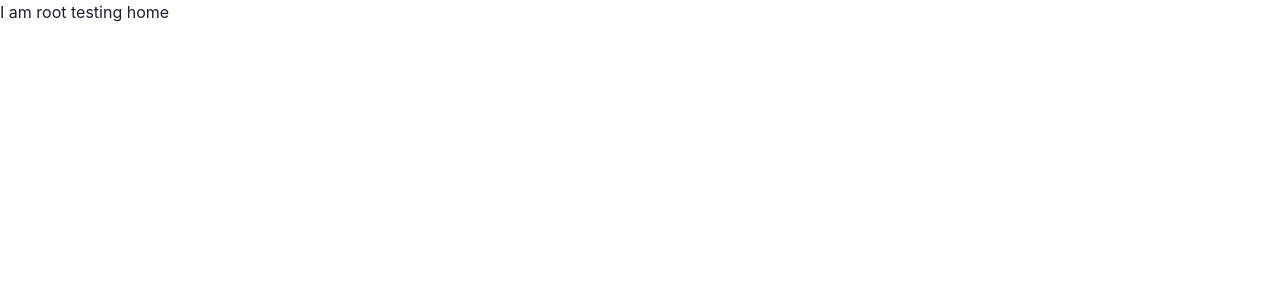
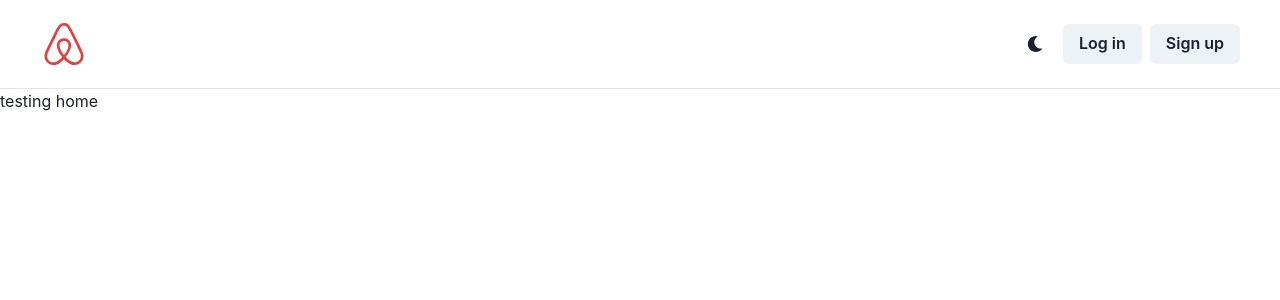
Before and after one commit to ashsh0412/airbnb-frontend, a React (Create React App) app: page / in a window 1280 px wide. Shown: the top 300 px of the page. Built offline with nearby package versions, Linux system fonts and the light colour scheme.

Commit message:
making header

```diff
--- a/package.json
+++ b/package.json
@@ -16,6 +16,7 @@
     "framer-motion": "^11.5.4",
     "react": "^18.3.1",
     "react-dom": "^18.3.1",
+    "react-icons": "^5.3.0",
     "react-router-dom": "^6.26.2",
     "react-scripts": "5.0.1",
     "typescript": "^4.9.5",
--- a/src/components/Root.tsx
+++ b/src/components/Root.tsx
@@ -1,9 +1,62 @@
+import {
+  Box,
+  Button,
+  HStack,
+  IconButton,
+  Input,
+  Modal,
+  ModalBody,
+  ModalCloseButton,
+  ModalContent,
+  ModalFooter,
+  ModalHeader,
+  ModalOverlay,
+  useDisclosure,
+  VStack,
+} from "@chakra-ui/react";
 import { Outlet } from "react-router-dom";
+import { FaAirbnb, FaMoon } from "react-icons/fa";
 
-export default function root() {
+export default function Root() {
+  const { isOpen, onClose, onOpen } = useDisclosure();
   return (
-    <h1>
-      I am root <Outlet />
-    </h1>
+    <Box>
+      <HStack
+        justifyContent={"space-between"}
+        py={"5"}
+        px={"10"}
+        borderBottomWidth={1}
+      >
+        <Box color="red.500">
+          <FaAirbnb size={"48"} />
+        </Box>
+        <HStack spacing={2}>
+          <IconButton
+            variant={"ghost"}
+            aria-label="Toggle dark mode"
+            icon={<FaMoon />}
+          />
+          <Button onClick={onOpen}>Log in </Button>
+          <Button>Sign up</Button>
+        </HStack>
+        <Modal onClose={onClose} isOpen={isOpen}>
+          <ModalOverlay />
+          <ModalContent>
+            <ModalHeader>Log in</ModalHeader>
+            <ModalCloseButton />
+            <ModalBody>
+              <VStack>
+                <Input variant={"filled"} placeholder="Username" />
+                <Input variant={"filled"} placeholder="Password" />
+              </VStack>
+              <Button mt={4} colorScheme="red" w={"100%"}>
+                Log in
+              </Button>
+            </ModalBody>
+          </ModalContent>
+        </Modal>
+      </HStack>
+      <Outlet />
+    </Box>
   );
 }
```
Also changed, not shown: 1 other file (tests, documents, lock files or other folders).
